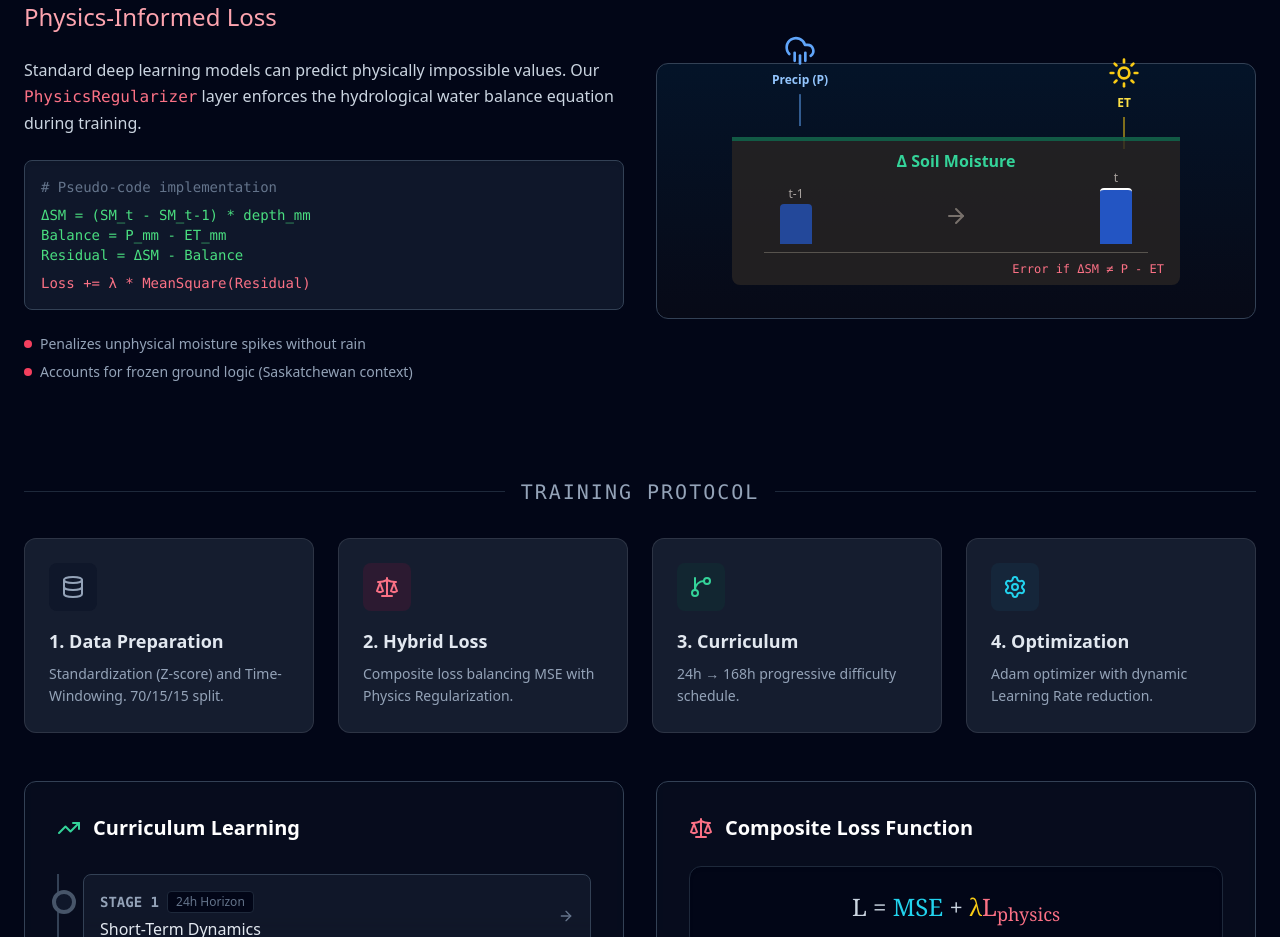
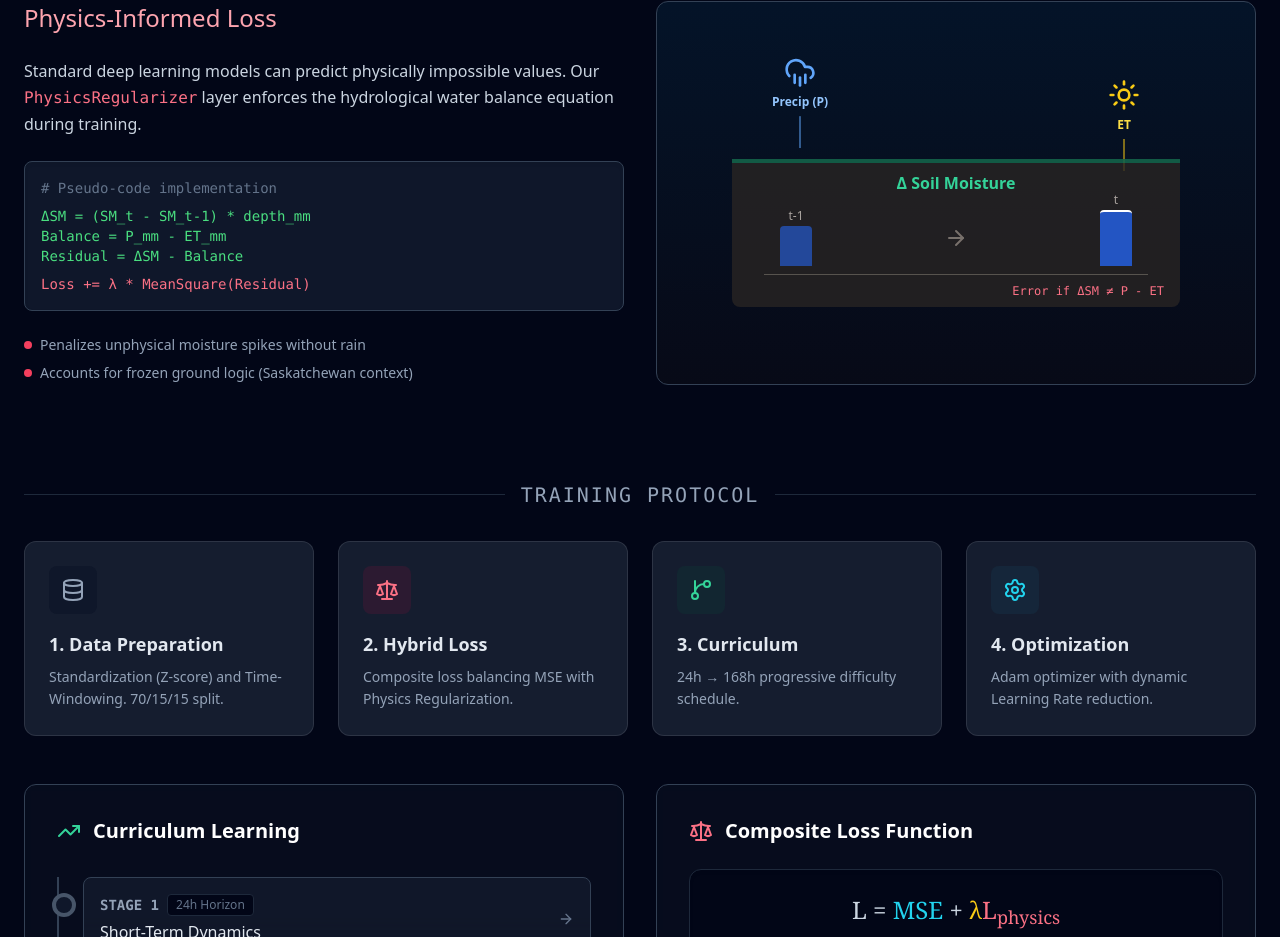
Before and after one commit to Joker666/DSPGLSTM_VIZ, a React (Vite) app: page / in a window 1280 px wide. Shown: the part 1069-2006 px from the top of the page. Built offline with nearby package versions, Linux system fonts and the light colour scheme.

Commit message:
fix(PhysicsDemo): Adjust diagram layout and sizing
Increase the height of the visualization container and adjust the absolute positioning of elements within the physics diagram to improve visual clarity and alignment.

```diff
--- a/components/PhysicsDemo.tsx
+++ b/components/PhysicsDemo.tsx
@@ -31,25 +31,25 @@ const PhysicsDemo: React.FC = () => {
         </ul>
       </div>
 
-      <div className="relative h-64 bg-gradient-to-b from-sky-100/50 to-stone-100/50 dark:from-sky-900/20 dark:to-stone-900/20 rounded-xl border border-slate-300 dark:border-slate-700 p-6 flex items-center justify-center">
+      <div className="relative h-96 bg-gradient-to-b from-sky-100/50 to-stone-100/50 dark:from-sky-900/20 dark:to-stone-900/20 rounded-xl border border-slate-300 dark:border-slate-700 p-6 flex items-center justify-center">
         {/* Visual Diagram of Water Balance */}
         <div className="relative w-full max-w-md">
 
             {/* Atmosphere */}
-            <div className="absolute -top-10 left-10 text-center animate-bounce duration-[2000ms]">
+            <div className="absolute left-10 text-center animate-bounce duration-[2000ms]">
                 <Icon name="CloudRain" className="text-blue-500 dark:text-blue-400 mx-auto" size={32} />
                 <span className="text-xs text-blue-600 dark:text-blue-300 font-bold">Precip (P)</span>
                 <div className="h-8 w-0.5 bg-blue-400/50 mx-auto mt-1"></div>
             </div>
 
-            <div className="absolute -top-10 right-10 text-center animate-pulse">
+            <div className="absolute right-10 text-center animate-pulse">
                 <Icon name="Sun" className="text-yellow-500 dark:text-yellow-400 mx-auto" size={32} />
                 <span className="text-xs text-yellow-600 dark:text-yellow-300 font-bold">ET</span>
                  <div className="h-8 w-0.5 bg-yellow-400/50 mx-auto mt-1"></div>
             </div>
 
             {/* Soil Box */}
-            <div className="mt-10 border-t-4 border-emerald-600/50 bg-stone-200 dark:bg-stone-800/80 p-8 rounded-b-lg relative">
+            <div className="mt-20 border-t-4 border-emerald-600/50 bg-stone-200 dark:bg-stone-800/80 p-8 rounded-b-lg relative">
                 <div className="absolute top-2 left-1/2 transform -translate-x-1/2 text-emerald-700 dark:text-emerald-400 font-bold">
                     Δ Soil Moisture
                 </div>
```
